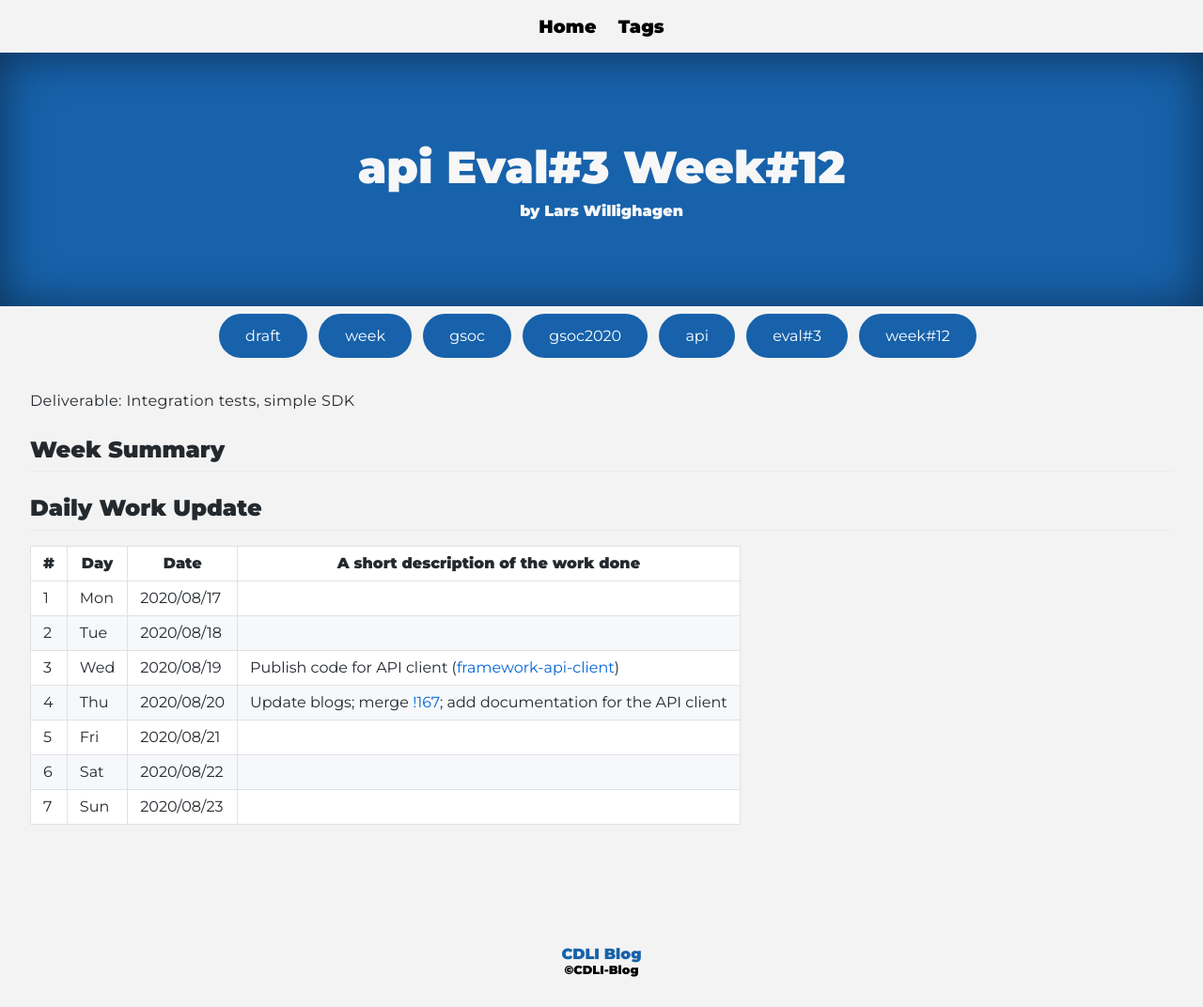
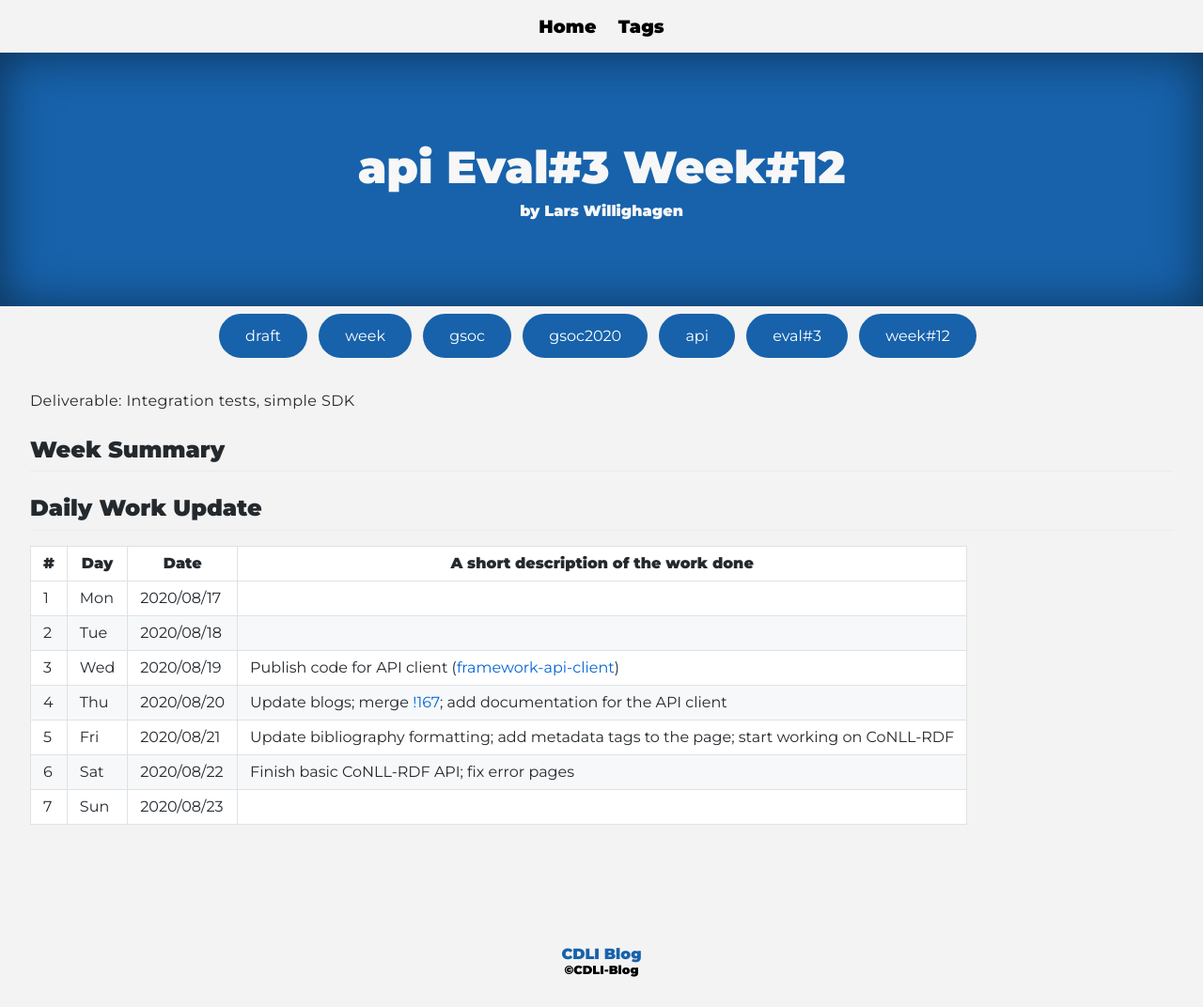
Before and after one commit to cdli-gh/blog, a Jekyll site: the page built from _blog/gsoc20/api/posts/14_week12.md, in a window 1280 px wide. Shown: the whole page at 94% size. Built offline with Jekyll 4.4.1, drawn with Linux system fonts in a browser that asks for light colours; Markdown is read by kramdown in place of the engine named in the settings.

Commit message:
gsoc20/api: 12:5-6

```diff
--- a/_blog/gsoc20/api/posts/14_week12.md
+++ b/_blog/gsoc20/api/posts/14_week12.md
@@ -19,6 +19,6 @@ Deliverable: Integration tests, simple SDK
 | 2 | Tue | 2020/08/18 |  |
 | 3 | Wed | 2020/08/19 | Publish code for API client ([framework-api-client](https://github.com/cdli-gh/framework-api-client)) |
 | 4 | Thu | 2020/08/20 | Update blogs; merge [!167](https://gitlab.com/cdli/framework/-/merge_requests/167); add documentation for the API client |
-| 5 | Fri | 2020/08/21 |  |
-| 6 | Sat | 2020/08/22 |  |
+| 5 | Fri | 2020/08/21 | Update bibliography formatting; add metadata tags to the page; start working on CoNLL-RDF |
+| 6 | Sat | 2020/08/22 | Finish basic CoNLL-RDF API; fix error pages |
 | 7 | Sun | 2020/08/23 |  |
```
